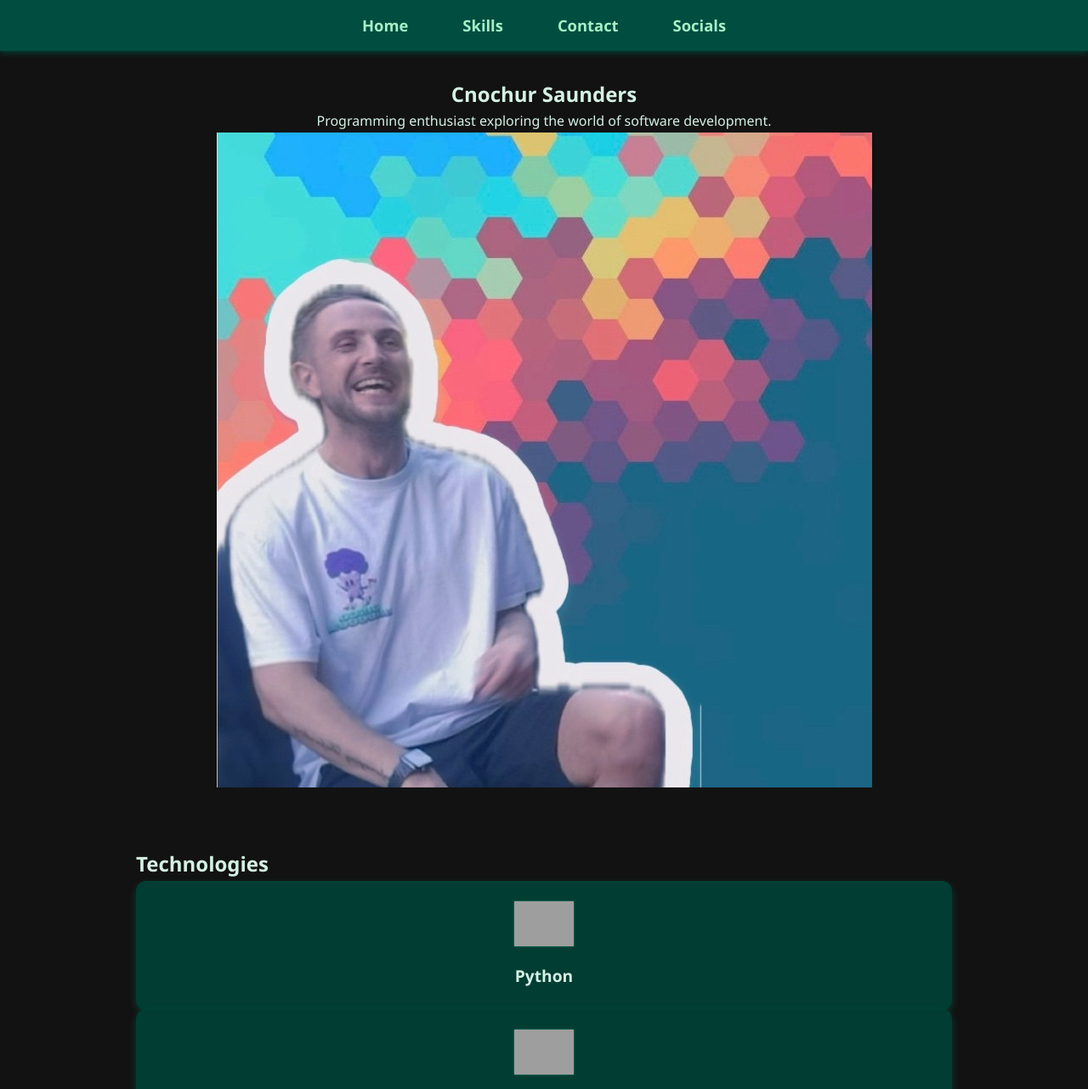
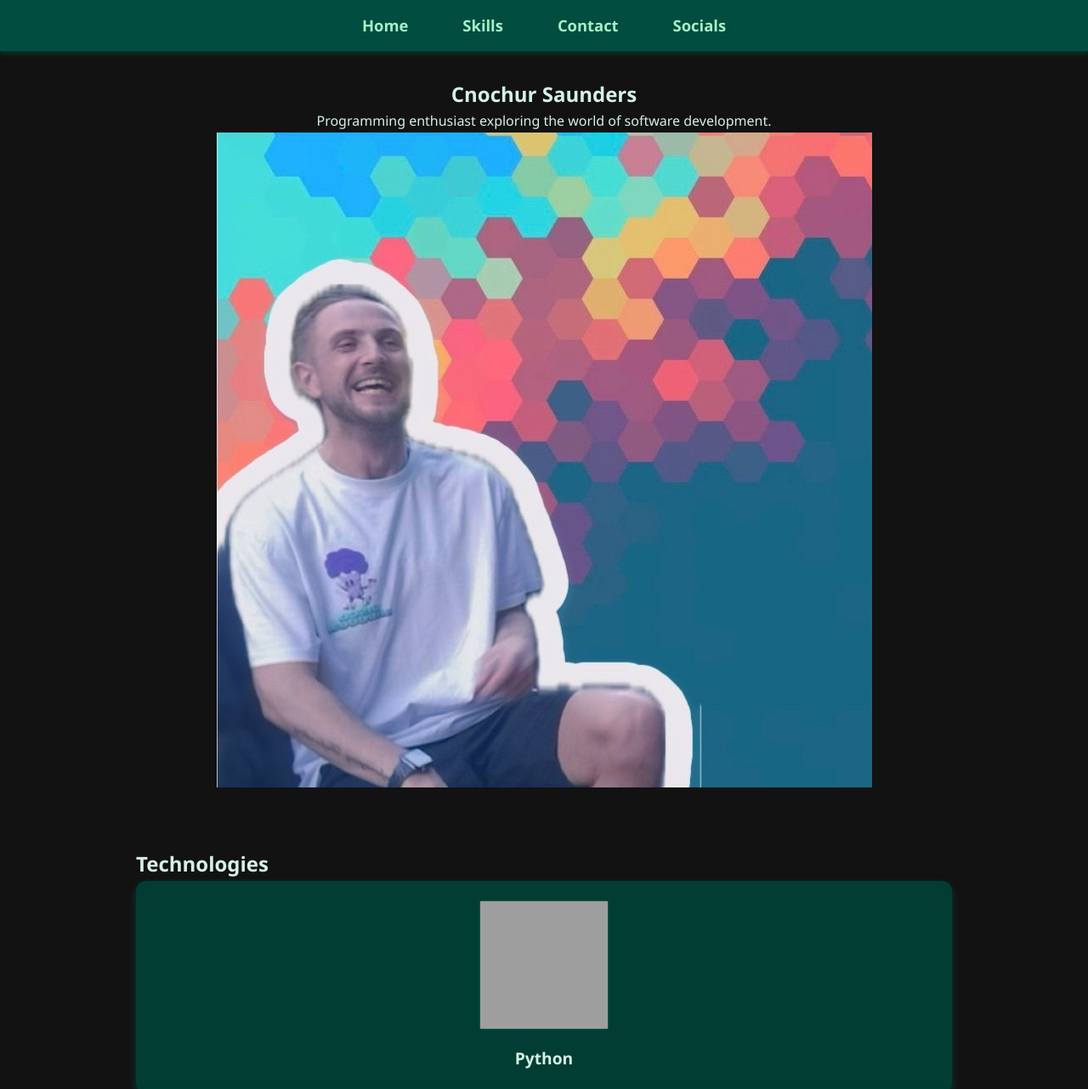
Before and after one commit to Cnochur/cnochur.github.io, a plain HTML site: page index.html in a window 1280 px wide. Shown: the top 1282 px of the page at 85% size. Drawn offline with Linux system fonts and the light colour scheme; grey boxes are pictures that could not be loaded; a script that the page names is missing.

Commit message:
Update css

```diff
--- a/styles.css
+++ b/styles.css
@@ -142,7 +142,8 @@ main {
 }
 
 .techCard img {
-  width: 70px;
+  width: 150px;
+  height: 150px;
   margin-bottom: 0.8rem;
   filter: drop-shadow(0 0 1px #00b37eaa);
   transition: filter 0.3s ease;
```
